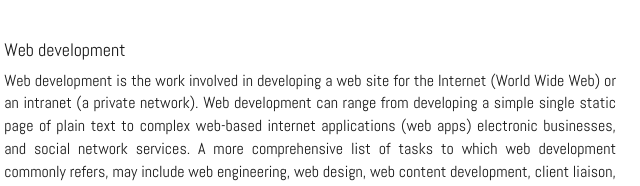
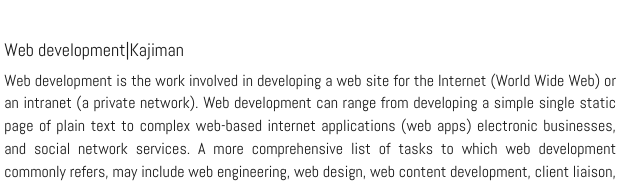
Before and after one commit to kajiman-lim/kchongbang, a plain HTML site: page index.html in a window 1280 px wide. Shown: the part 606-792 px from the top of the page, 559-1199 px from the left. Drawn offline with nearby package versions, Linux system fonts and the light colour scheme.

Commit message:
Update index.html
Change by me

```diff
--- a/index.html
+++ b/index.html
@@ -103,7 +103,7 @@
     <p>Step Project 2018 / Team 12</p>
   </div>
   <div class="r-side">
-    <h4>Web development</h4>
+    <h4>Web development|Kajiman</h4>
     <p>
       Web development is the work involved in developing a web site for the Internet (World Wide Web) or an intranet (a private network). Web development can range from developing a simple single static page of plain text to complex web-based internet applications (web apps) electronic businesses, and social network services. A more comprehensive list of tasks to which web development commonly refers, may include web engineering, web design, web content development, client liaison, client-side/server-side scripting, web server and network security configuration, and e-commerce development.
     </p>
```
